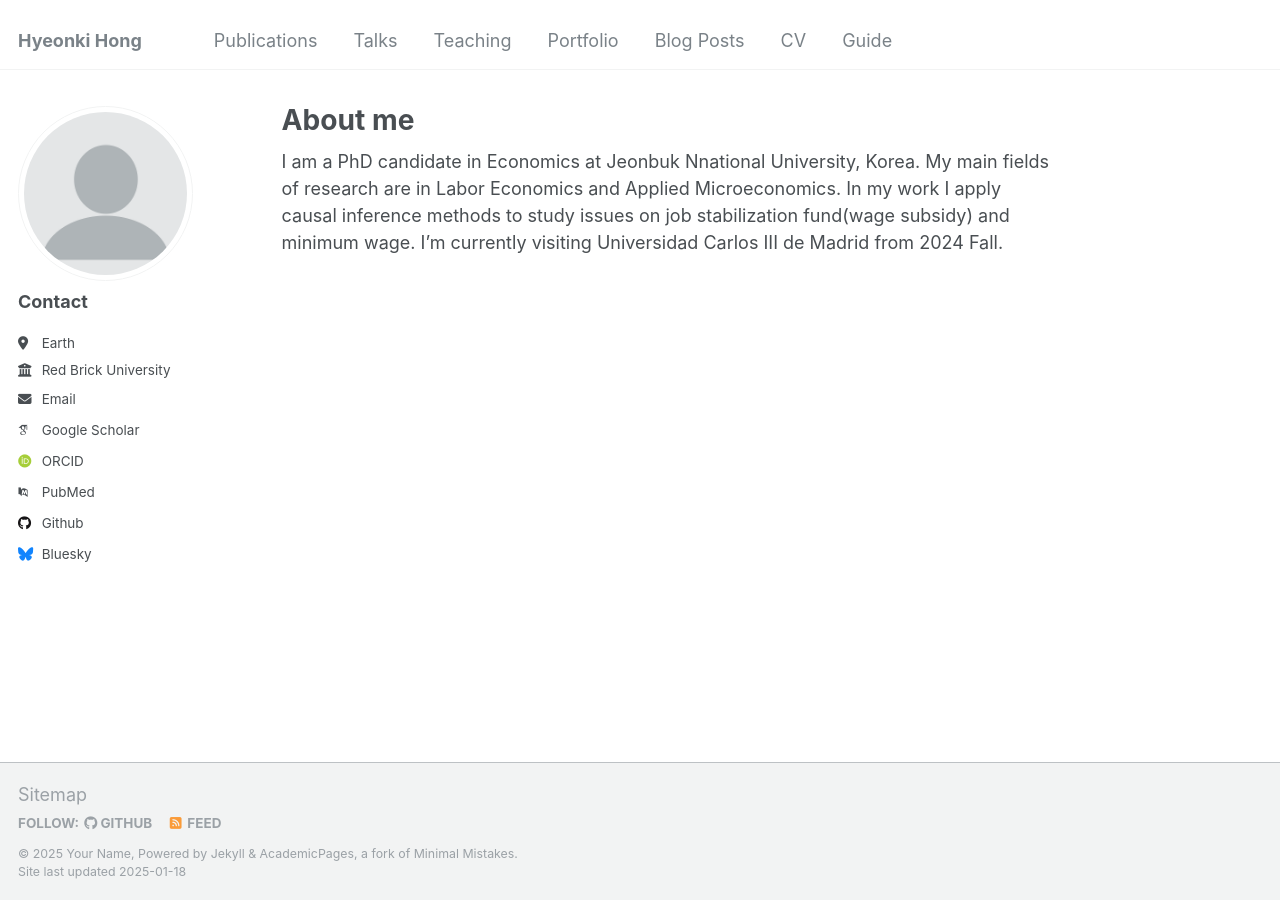
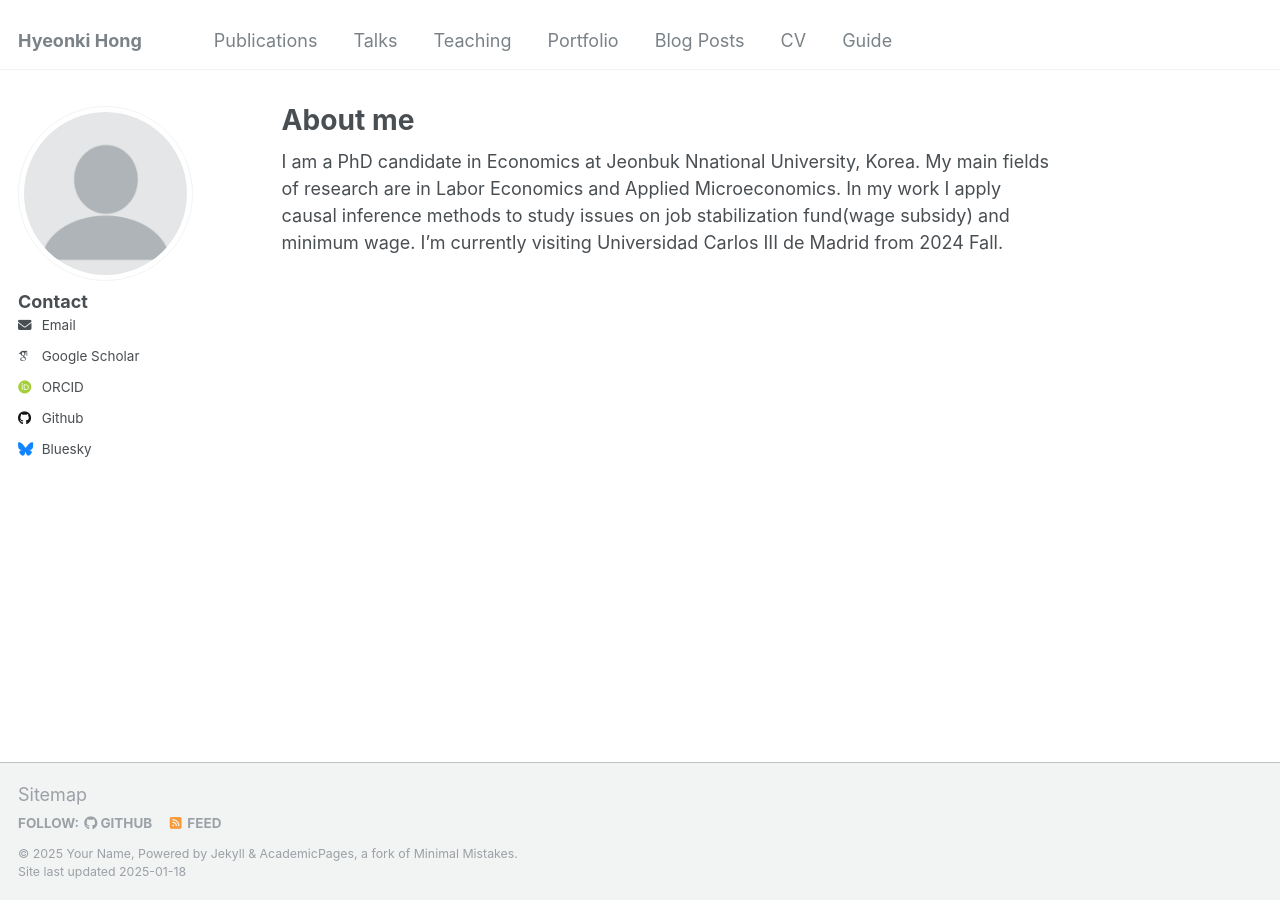
Before and after one commit to hyeonkihong/hyeonkihong.github.io, a Jekyll site: the page built from _pages/about.md, in a window 1280 px wide. Built offline with Jekyll 4.4.1, drawn with Linux system fonts in a browser that asks for light colours; some web fonts are replaced.

Commit message:
Update _config.yml

```diff
--- a/_config.yml
+++ b/_config.yml
@@ -24,27 +24,22 @@ author:
   avatar           : "profile.png"
   name             : "Contact"
   pronouns         : # example: "she/her"
-  bio              : ""
-  location         : "Earth"
-  employer         : "Red Brick University"
+  email            : "sempre09@jbnu.ac.kr"
+  location         : #
+  employer         : #
   uri              : # URL
-  email            : "none@example.org"
+
 
   # Academic websites
   arxiv            : # URL - Update with the correct link to your profile
   googlescholar    : "https://scholar.google.com/citations?user=PS_CX0AAAAAJ"
-  impactstory      : # URL
   orcid            : "http://orcid.org/yourorcidurl"
-  semantic         : # URL
-  pubmed           : "https://www.ncbi.nlm.nih.gov/pubmed/?term=john+snow"
-  researchgate     : # URL
-  scopus           : # URL
 
   # Repositories and software development
   bitbucket        : # Username - Update with your username on the site
   codepen          : # Username
   dribbble         : # Username
-  github           : "academicpages"
+  github           : "hyeonkihong"
   kaggle           : # Username
   stackoverflow    : # User number or user number and name (i.e., use "1" or "1/jeff-atwood")
 
```
